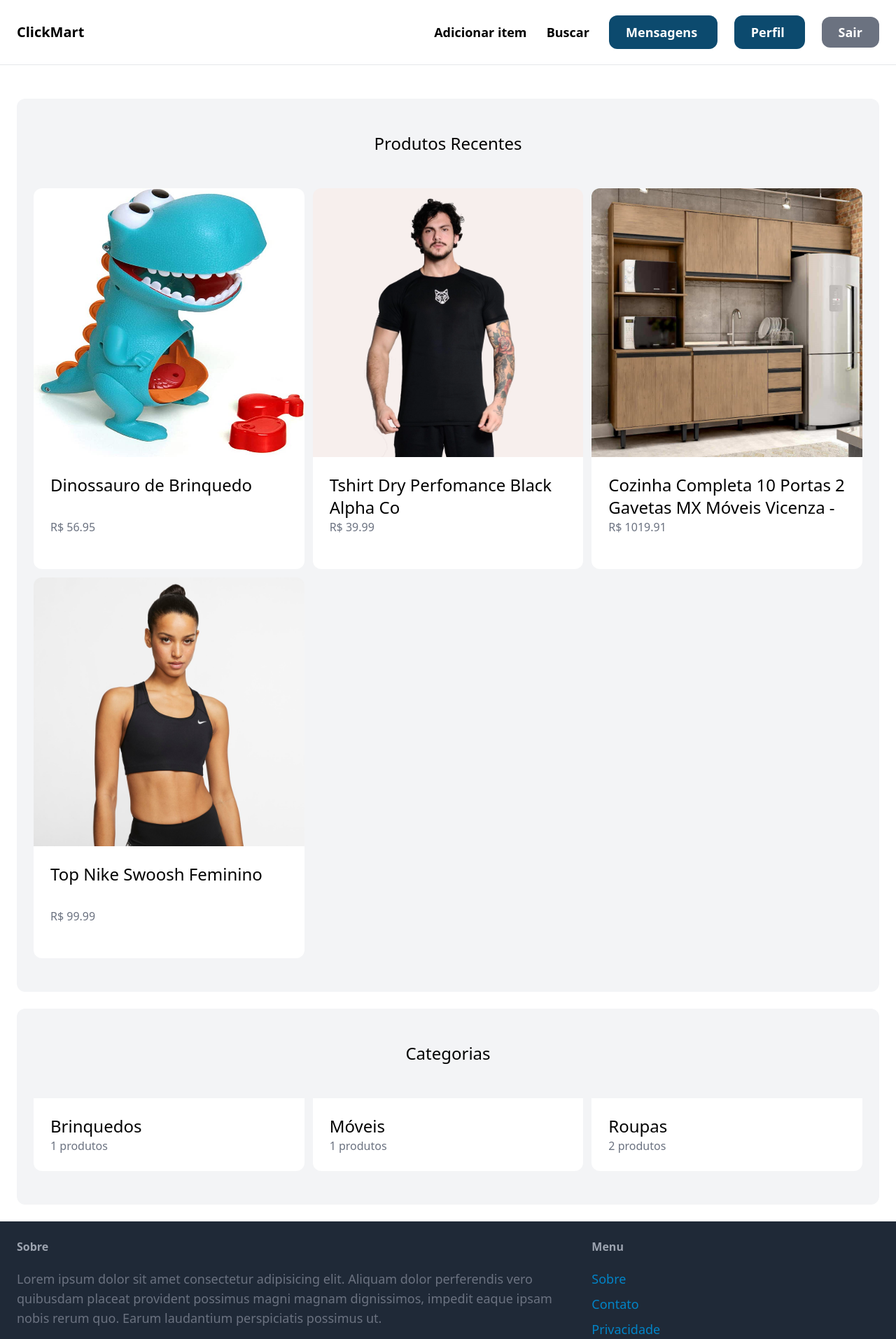
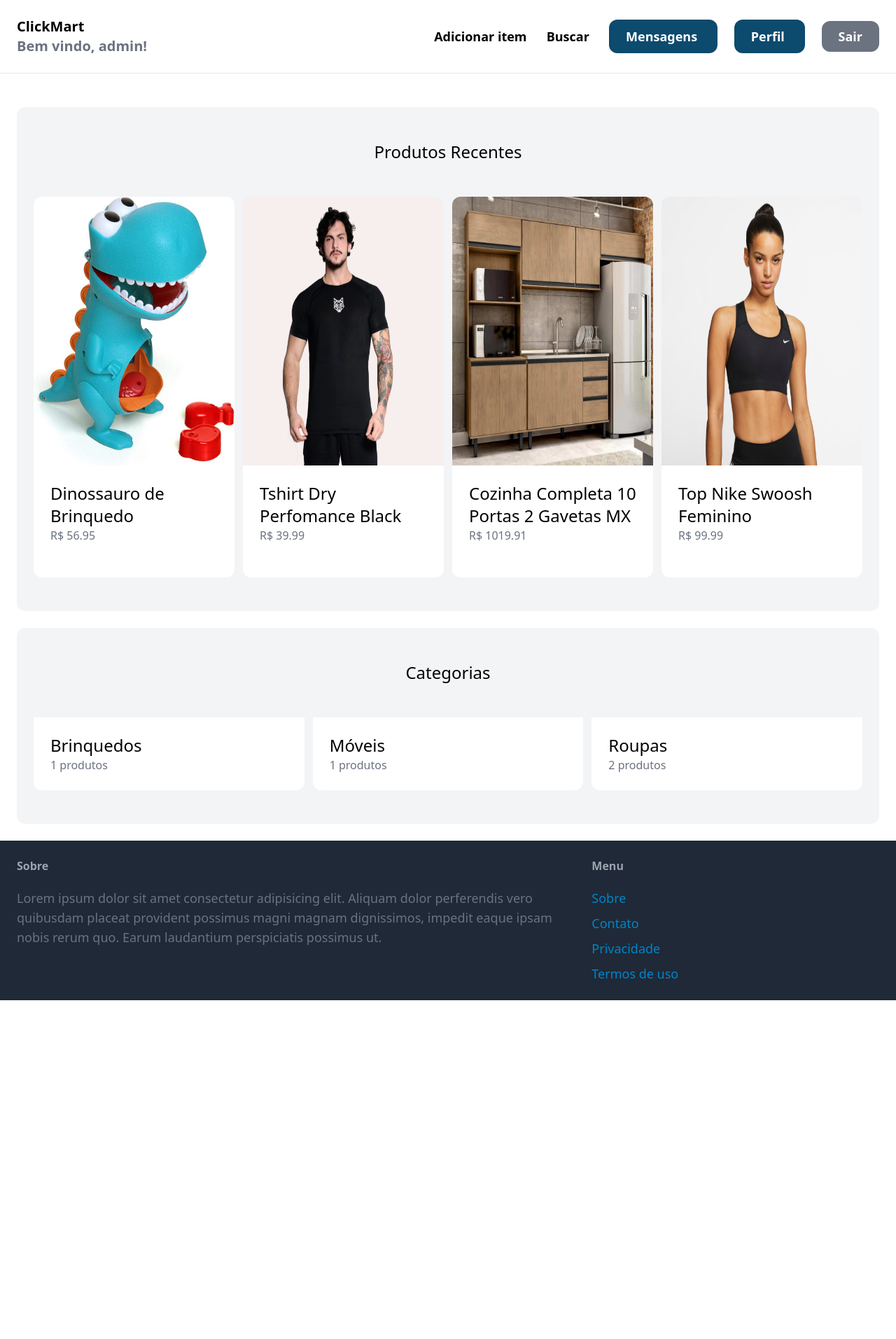
Before and after one commit to cwtshh/django_marketplace_2, a Django app: page / in a window 1280 px wide. Shown: the top 1913 px of the page at 70% size. After the commit the page ends 1429 px from the top, so only its background shows below. Run offline with Django 4.2, Linux system fonts and the light colour scheme; a user stored in the database is signed in; data comes from the database, SQL or seed files in the repository; both versions use the stored data as it was after the commit; some libraries are stand-ins or nearby versions.

Commit message:
fixing product cards

```diff
--- a/ClickMart/core/templates/core/base.html
+++ b/ClickMart/core/templates/core/base.html
@@ -9,7 +9,14 @@
 <body>
 
     <nav class="py-6 px-6 flex justify-between items-center border-b border-gray-200">
-        <a href="/" class="text-xl font-semibold">ClickMart</a>
+        <a href="/" class="text-xl font-semibold">ClickMart
+            {% if request.user.is_authenticated %}
+            <p class="text-gray-500 text-xl">Bem vindo, {{ request.user.username }}!</p>
+            {% endif %}
+        </a>
+
+
+
 
         <div class="space-x-6">
             <a href="#" class="text-lg font-semibold hover:text-gray-500">Adicionar item</a>
--- a/ClickMart/core/templates/core/index.html
+++ b/ClickMart/core/templates/core/index.html
@@ -7,9 +7,9 @@
     <div class="mt-6 px-6 py-12 bg-gray-100 rounded-xl">
         <h2 class="mb-12 text-2xl text-center">Produtos Recentes</h2>
 
-        <div class="grid grid-cols-3 gap-3">
+        <div class="grid md:grid-cols-3 xl:grid-cols-4 gap-3">
             {% for item in items %}
-                <div class="rounded-xl">
+                <div class="rounded-xl w-58">
                     <a href="{% url 'item:detail' item.id %}">
                         <div>
                             <img src="{{ item.image.url }}" class="object-fill h-96 w-full rounded-t-xl" />
--- a/ClickMart/item/templates/item/detail.html
+++ b/ClickMart/item/templates/item/detail.html
@@ -40,12 +40,12 @@
     <div class="mt-6 px-6 py-12 bg-gray-100 rounded-xl">
         <h2 class="mb-12 text-2xl text-center">Produtos Semelhantes</h2>
 
-        <div class="grid grid-cols-4 gap-4">
+        <div class="grid grid-cols-3 gap-4 xl:grid-cols-5">
             {% for item in related_items %}
                 <div class="rounded-xl">
                     <a href="{% url 'item:detail' item.id %}">
                         <div>
-                            <img src="{{ item.image.url }}" class="object-fill h-64 w-full rounded-t-xl" />
+                            <img src="{{ item.image.url }}" class="object-fill h-65 w-full rounded-t-xl" />
                         </div>
                         <div class="p-6 bg-white rounded-b-xl h-40">
                             <h2 class="text-2xl h-16 text-ellipsis overflow-hidden">{{ item.name }}</h2>
```
Also changed, not shown: ClickMart/db.sqlite3.
